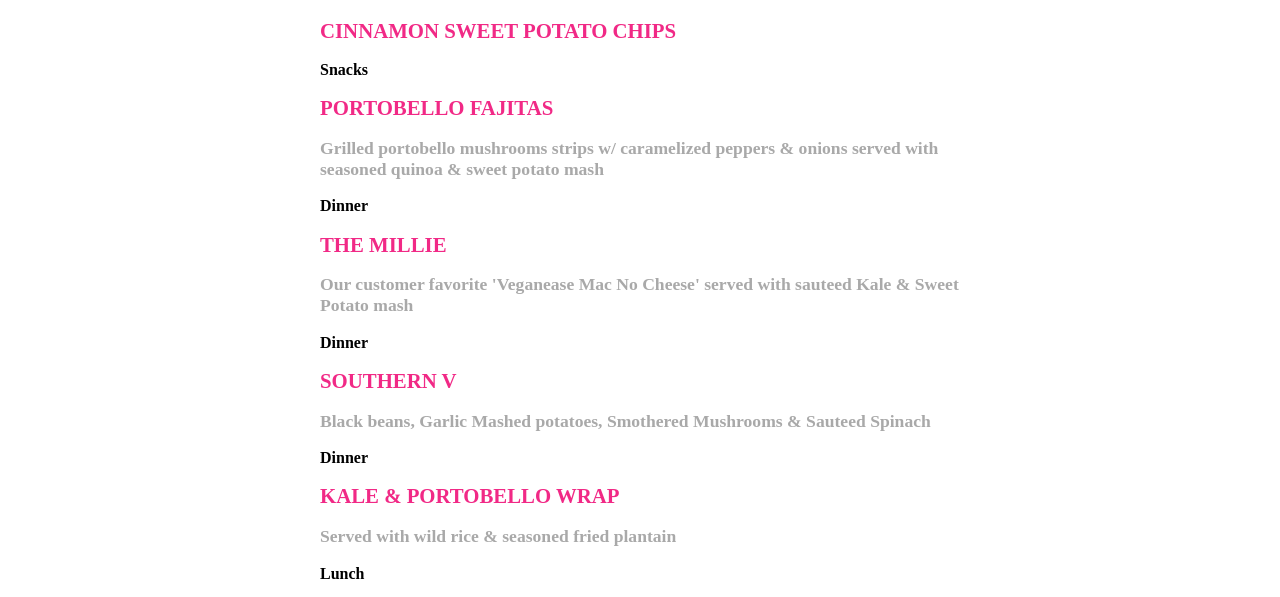
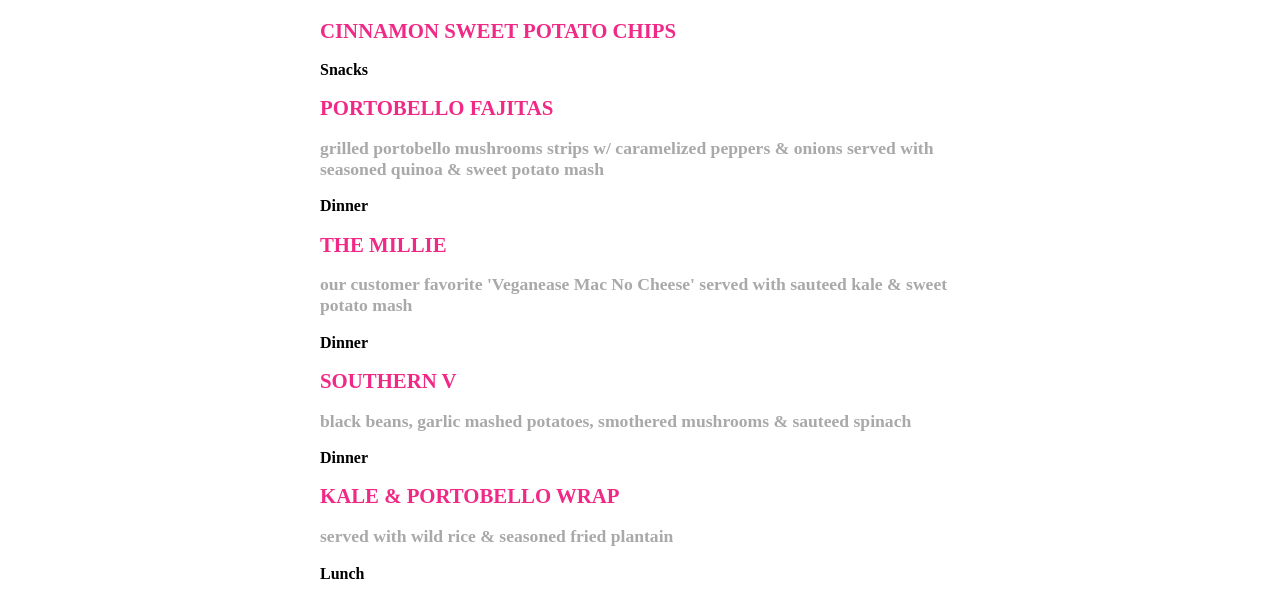
Before and after one commit to LThomas92/veganeasellc-full, a React (Create React App) app in the folder client/: page /menu in a window 1280 px wide. Shown: the part 2453-3050 px from the top of the page. Built offline with nearby package versions, Linux system fonts and the light colour scheme; no server answers; a web font is replaced by a local one.

Commit message:
Update Menu Items

```diff
--- a/client/src/data/menuData.js
+++ b/client/src/data/menuData.js
@@ -124,27 +124,27 @@ const items = [
     category: "Dinner",
     itemName: "PORTOBELLO FAJITAS",
     itemDesc:
-      "Grilled portobello mushrooms strips w/ caramelized peppers & onions served with seasoned quinoa & sweet potato mash"
+      "grilled portobello mushrooms strips w/ caramelized peppers & onions served with seasoned quinoa & sweet potato mash"
   },
   {
     id: 20,
     category: "Dinner",
     itemName: "THE MILLIE",
     itemDesc:
-      "Our customer favorite 'Veganease Mac No Cheese' served with sauteed Kale & Sweet Potato mash"
+      "our customer favorite 'Veganease Mac No Cheese' served with sauteed kale & sweet potato mash"
   },
   {
     id: 21,
     category: "Dinner",
     itemName: "SOUTHERN V",
     itemDesc:
-      "Black beans, Garlic Mashed potatoes, Smothered Mushrooms & Sauteed Spinach"
+      "black beans, garlic mashed potatoes, smothered mushrooms & sauteed spinach"
   },
   {
     id: 22,
     category: "Lunch",
     itemName: "KALE & PORTOBELLO WRAP",
-    itemDesc: "Served with wild rice & seasoned fried plantain "
+    itemDesc: "served with wild rice & seasoned fried plantain "
   }
 ];
 
```
